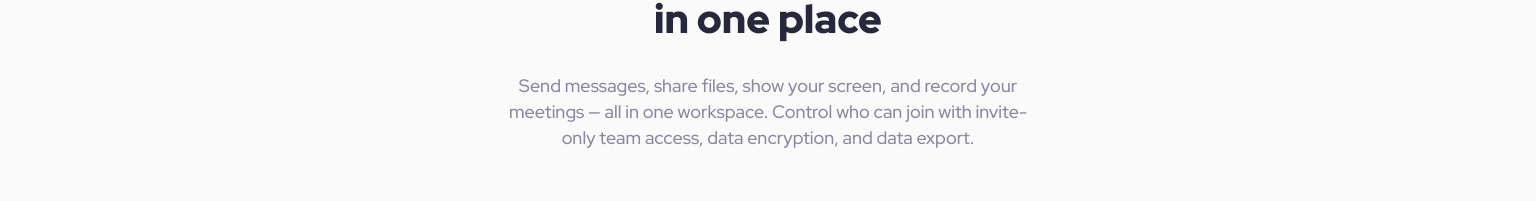
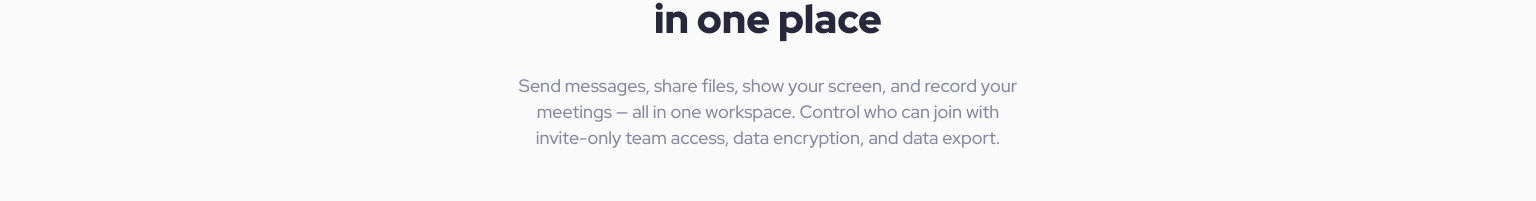
Before and after one commit to 0x41-li/meet-landing-page, a React (Create React App) app: page / in a window 1536 px wide. Shown: the part 1254-1455 px from the top of the page. Built offline with nearby package versions, Linux system fonts and the light colour scheme.

Commit message:
Desktop version: changing value of padding of p in first section to match design

```diff
--- a/src/App.scss
+++ b/src/App.scss
@@ -446,7 +446,7 @@ h1 {
 
     max-width: 540px;
 
-    padding: 0 10px;
+    padding: 0 14px;
   }
 }
 
```
